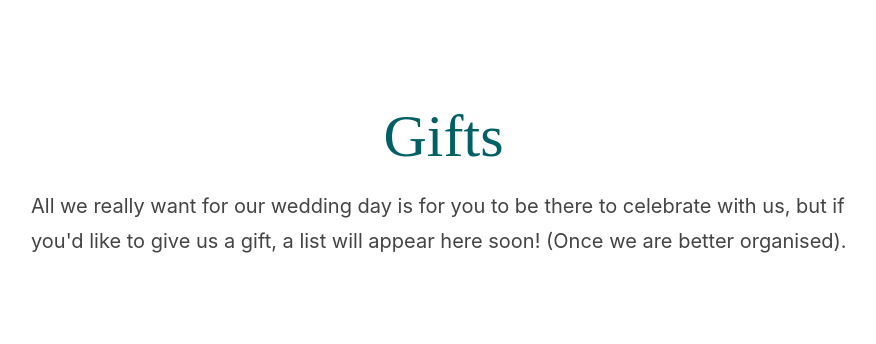
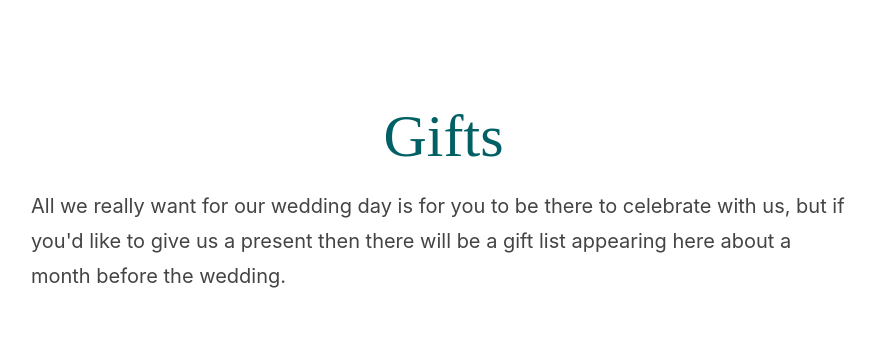
Before and after one commit to adblair/wedding, a plain HTML site: page index.html in a window 1280 px wide. Shown: the part 7039-7383 px from the top of the page, without its empty margins (54-930 px from the left). Drawn offline with nearby package versions, Linux system fonts and the light colour scheme; a script that the page names is missing; a web font is replaced by a local one.

Commit message:
Clarify gift list timings

```diff
--- a/index.html
+++ b/index.html
@@ -171,7 +171,7 @@
 
             <h2>Gifts</h2>
 
-            <p>All we really want for our wedding day is for you to be there to celebrate with us, but if you'd like to give us a gift, a list will appear here soon! (Once we are better organised).</p>
+            <p>All we really want for our wedding day is for you to be there to celebrate with us, but if you'd like to give us a present then there will be a gift list appearing here about a month before the wedding.</p>
 
           </section>
 
```
